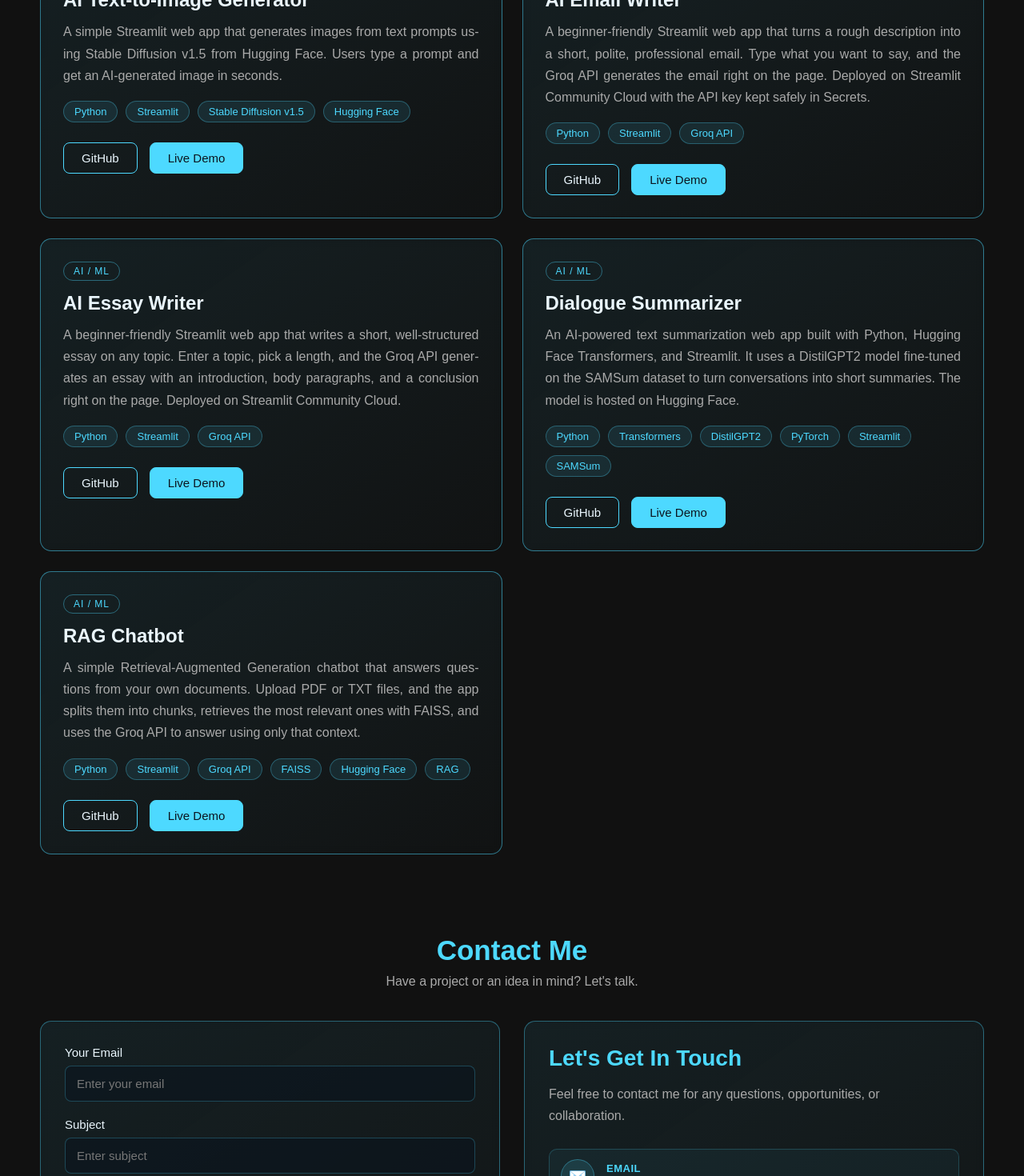
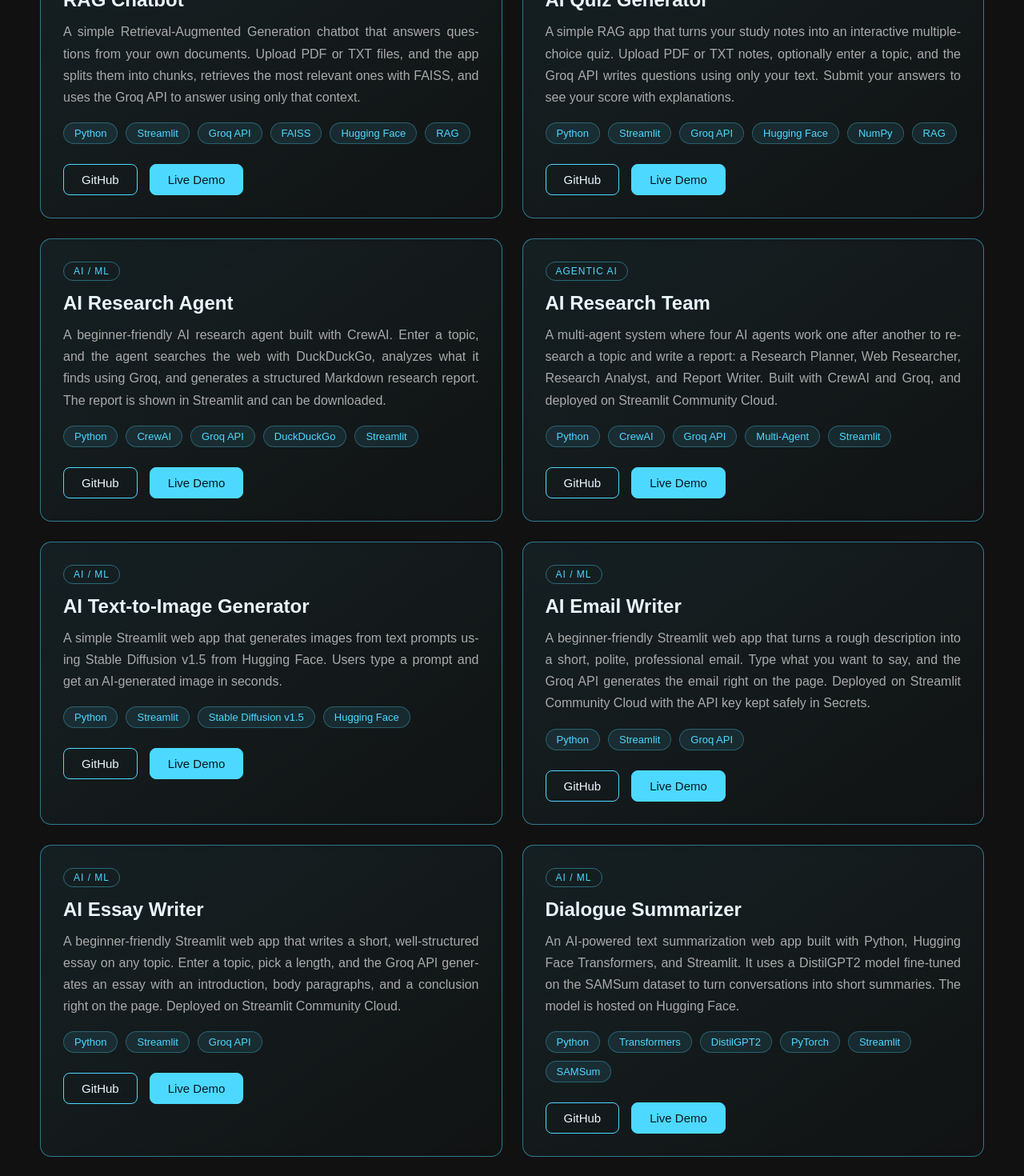
Before and after one commit to syedharishussain1717/my-portfolio-website, a React (Vite) app: page / in a window 1280 px wide. Shown: the part 1460-2930 px from the top of the page at 80% size. Built offline with nearby package versions, Linux system fonts and the light colour scheme.

Commit message:
Updated Projects

```diff
--- a/src/components/Projects.jsx
+++ b/src/components/Projects.jsx
@@ -8,9 +8,7 @@
 
             <div className="project-cards">
 
-
-
-                {/* Project 4 */}
+                {/* Project 1 */}
                 <div className="project-card">
                     <span className="project-badge">Full Stack</span>
 
@@ -25,9 +23,6 @@
                         Atlas for
                         cloud database management.
                     </p>
-
-
-
 
                     <div className="tech-tags">
                         <span>React.js</span>
@@ -54,11 +49,11 @@
                     </div>
                 </div>
 
-
+                {/* Project 2 */}
                 <div className="project-card">
                     <span className="project-badge">Full Stack</span>
 
-                    <h2>WalletLenz</h2>
+                    <h2>WalletLenz - Personal Expense & Finance Management Platform</h2>
 
                     <p>
                         A full-stack personal expense management app built with the MERN stack.
@@ -89,121 +84,7 @@
                     </div>
                 </div>
 
-                <div className="project-card">
-                    <span className="project-badge">AI / ML</span>
-
-                    <h2>AI Text-to-Image Generator</h2>
-
-                    <p>
-                        A simple Streamlit web app that generates images from text prompts
-                        using Stable Diffusion v1.5 from Hugging Face. Users type a prompt
-                        and get an AI-generated image in seconds.
-                    </p>
-
-                    <div className="tech-tags">
-                        <span>Python</span>
-                        <span>Streamlit</span>
-                        <span>Stable Diffusion v1.5</span>
-                        <span>Hugging Face</span>
-                    </div>
-
-                    <div className="project-links">
-                        <a href="#" target="_blank" rel="noreferrer" className="btn-outline">
-                            GitHub
-                        </a>
-                        <a href="#" target="_blank" rel="noreferrer" className="btn-filled">
-                            Live Demo
-                        </a>
-                    </div>
-                </div>
-
-                <div className="project-card">
-                    <span className="project-badge">AI / ML</span>
-
-                    <h2>AI Email Writer</h2>
-
-                    <p>
-                        A beginner-friendly Streamlit web app that turns a rough description
-                        into a short, polite, professional email. Type what you want to say,
-                        and the Groq API generates the email right on the page. Deployed on
-                        Streamlit Community Cloud with the API key kept safely in Secrets.
-                    </p>
-
-                    <div className="tech-tags">
-                        <span>Python</span>
-                        <span>Streamlit</span>
-                        <span>Groq API</span>
-                    </div>
-
-                    <div className="project-links">
-                        <a href="#" target="_blank" rel="noreferrer" className="btn-outline">
-                            GitHub
-                        </a>
-                        <a href="#" target="_blank" rel="noreferrer" className="btn-filled">
-                            Live Demo
-                        </a>
-                    </div>
-                </div>
-
-                <div className="project-card">
-                    <span className="project-badge">AI / ML</span>
-
-                    <h2>AI Essay Writer</h2>
-
-                    <p>
-                        A beginner-friendly Streamlit web app that writes a short, well-structured
-                        essay on any topic. Enter a topic, pick a length, and the Groq API
-                        generates an essay with an introduction, body paragraphs, and a conclusion
-                        right on the page. Deployed on Streamlit Community Cloud.
-                    </p>
-
-                    <div className="tech-tags">
-                        <span>Python</span>
-                        <span>Streamlit</span>
-                        <span>Groq API</span>
-                    </div>
-
-                    <div className="project-links">
-                        <a href="#" target="_blank" rel="noreferrer" className="btn-outline">
-                            GitHub
-                        </a>
-                        <a href="#" target="_blank" rel="noreferrer" className="btn-filled">
-                            Live Demo
-                        </a>
-                    </div>
-                </div>
-
-                <div className="project-card">
-                    <span className="project-badge">AI / ML</span>
-
-                    <h2>Dialogue Summarizer</h2>
-
-                    <p>
-                        An AI-powered text summarization web app built with Python, Hugging Face
-                        Transformers, and Streamlit. It uses a DistilGPT2 model fine-tuned on the
-                        SAMSum dataset to turn conversations into short summaries. The model is
-                        hosted on Hugging Face.
-                    </p>
-
-                    <div className="tech-tags">
-                        <span>Python</span>
-                        <span>Transformers</span>
-                        <span>DistilGPT2</span>
-                        <span>PyTorch</span>
-                        <span>Streamlit</span>
-                        <span>SAMSum</span>
-                    </div>
-
-                    <div className="project-links">
-                        <a href="#" target="_blank" rel="noreferrer" className="btn-outline">
-                            GitHub
-                        </a>
-                        <a href="#" target="_blank" rel="noreferrer" className="btn-filled">
-                            Live Demo
-                        </a>
-                    </div>
-                </div>
-
+                {/* Project 3 */}
                 <div className="project-card">
                     <span className="project-badge">AI / ML</span>
 
@@ -235,6 +116,219 @@
                     </div>
                 </div>
 
+                {/* Project 4 */}
+                <div className="project-card">
+                    <span className="project-badge">AI / ML</span>
+
+                    <h2>AI Quiz Generator</h2>
+
+                    <p>
+                        A simple RAG app that turns your study notes into an interactive
+                        multiple-choice quiz. Upload PDF or TXT notes, optionally enter a topic,
+                        and the Groq API writes questions using only your text. Submit your
+                        answers to see your score with explanations.
+                    </p>
+
+                    <div className="tech-tags">
+                        <span>Python</span>
+                        <span>Streamlit</span>
+                        <span>Groq API</span>
+                        <span>Hugging Face</span>
+                        <span>NumPy</span>
+                        <span>RAG</span>
+                    </div>
+
+                    <div className="project-links">
+                        <a href="#" target="_blank" rel="noreferrer" className="btn-outline">
+                            GitHub
+                        </a>
+                        <a href="#" target="_blank" rel="noreferrer" className="btn-filled">
+                            Live Demo
+                        </a>
+                    </div>
+                </div>
+
+                {/* Project 5 */}
+                <div className="project-card">
+                    <span className="project-badge">AI / ML</span>
+
+                    <h2>AI Research Agent</h2>
+
+                    <p>
+                        A beginner-friendly AI research agent built with CrewAI. Enter a topic,
+                        and the agent searches the web with DuckDuckGo, analyzes what it finds
+                        using Groq, and generates a structured Markdown research report. The
+                        report is shown in Streamlit and can be downloaded.
+                    </p>
+
+                    <div className="tech-tags">
+                        <span>Python</span>
+                        <span>CrewAI</span>
+                        <span>Groq API</span>
+                        <span>DuckDuckGo</span>
+                        <span>Streamlit</span>
+                    </div>
+
+                    <div className="project-links">
+                        <a href="#" target="_blank" rel="noreferrer" className="btn-outline">
+                            GitHub
+                        </a>
+                        <a href="#" target="_blank" rel="noreferrer" className="btn-filled">
+                            Live Demo
+                        </a>
+                    </div>
+                </div>
+
+                {/* Project 6 */}
+
+                <div className="project-card">
+                    <span className="project-badge">Agentic AI</span>
+
+                    <h2>AI Research Team</h2>
+
+                    <p>
+                        A multi-agent system where four AI agents work one after another to
+                        research a topic and write a report: a Research Planner, Web Researcher,
+                        Research Analyst, and Report Writer. Built with CrewAI and Groq, and
+                        deployed on Streamlit Community Cloud.
+                    </p>
+
+                    <div className="tech-tags">
+                        <span>Python</span>
+                        <span>CrewAI</span>
+                        <span>Groq API</span>
+                        <span>Multi-Agent</span>
+                        <span>Streamlit</span>
+                    </div>
+
+                    <div className="project-links">
+                        <a href="#" target="_blank" rel="noreferrer" className="btn-outline">
+                            GitHub
+                        </a>
+                        <a href="#" target="_blank" rel="noreferrer" className="btn-filled">
+                            Live Demo
+                        </a>
+                    </div>
+                </div>
+
+                {/* Project 7 */}
+                <div className="project-card">
+                    <span className="project-badge">AI / ML</span>
+
+                    <h2>AI Text-to-Image Generator</h2>
+
+                    <p>
+                        A simple Streamlit web app that generates images from text prompts
+                        using Stable Diffusion v1.5 from Hugging Face. Users type a prompt
+                        and get an AI-generated image in seconds.
+                    </p>
+
+                    <div className="tech-tags">
+                        <span>Python</span>
+                        <span>Streamlit</span>
+                        <span>Stable Diffusion v1.5</span>
+                        <span>Hugging Face</span>
+                    </div>
+
+                    <div className="project-links">
+                        <a href="#" target="_blank" rel="noreferrer" className="btn-outline">
+                            GitHub
+                        </a>
+                        <a href="#" target="_blank" rel="noreferrer" className="btn-filled">
+                            Live Demo
+                        </a>
+                    </div>
+                </div>
+
+                {/* Project 8 */}
+                <div className="project-card">
+                    <span className="project-badge">AI / ML</span>
+
+                    <h2>AI Email Writer</h2>
+
+                    <p>
+                        A beginner-friendly Streamlit web app that turns a rough description
+                        into a short, polite, professional email. Type what you want to say,
+                        and the Groq API generates the email right on the page. Deployed on
+                        Streamlit Community Cloud with the API key kept safely in Secrets.
+                    </p>
+
+                    <div className="tech-tags">
+                        <span>Python</span>
+                        <span>Streamlit</span>
+                        <span>Groq API</span>
+                    </div>
+
+                    <div className="project-links">
+                        <a href="#" target="_blank" rel="noreferrer" className="btn-outline">
+                            GitHub
+                        </a>
+                        <a href="#" target="_blank" rel="noreferrer" className="btn-filled">
+                            Live Demo
+                        </a>
+                    </div>
+                </div>
+
+                {/* Project 9 */}
+                <div className="project-card">
+                    <span className="project-badge">AI / ML</span>
+
+                    <h2>AI Essay Writer</h2>
+
+                    <p>
+                        A beginner-friendly Streamlit web app that writes a short, well-structured
+                        essay on any topic. Enter a topic, pick a length, and the Groq API
+                        generates an essay with an introduction, body paragraphs, and a conclusion
+                        right on the page. Deployed on Streamlit Community Cloud.
+                    </p>
+
+                    <div className="tech-tags">
+                        <span>Python</span>
+                        <span>Streamlit</span>
+                        <span>Groq API</span>
+                    </div>
+
+                    <div className="project-links">
+                        <a href="#" target="_blank" rel="noreferrer" className="btn-outline">
+                            GitHub
+                        </a>
+                        <a href="#" target="_blank" rel="noreferrer" className="btn-filled">
+                            Live Demo
+                        </a>
+                    </div>
+                </div>
+
+                {/* Project 10 */}
+                <div className="project-card">
+                    <span className="project-badge">AI / ML</span>
+
+                    <h2>Dialogue Summarizer</h2>
+
+                    <p>
+                        An AI-powered text summarization web app built with Python, Hugging Face
+                        Transformers, and Streamlit. It uses a DistilGPT2 model fine-tuned on the
+                        SAMSum dataset to turn conversations into short summaries. The model is
+                        hosted on Hugging Face.
+                    </p>
+
+                    <div className="tech-tags">
+                        <span>Python</span>
+                        <span>Transformers</span>
+                        <span>DistilGPT2</span>
+                        <span>PyTorch</span>
+                        <span>Streamlit</span>
+                        <span>SAMSum</span>
+                    </div>
+
+                    <div className="project-links">
+                        <a href="#" target="_blank" rel="noreferrer" className="btn-outline">
+                            GitHub
+                        </a>
+                        <a href="#" target="_blank" rel="noreferrer" className="btn-filled">
+                            Live Demo
+                        </a>
+                    </div>
+                </div>
                 {/* next project cards go here */}
 
             </div>
```
